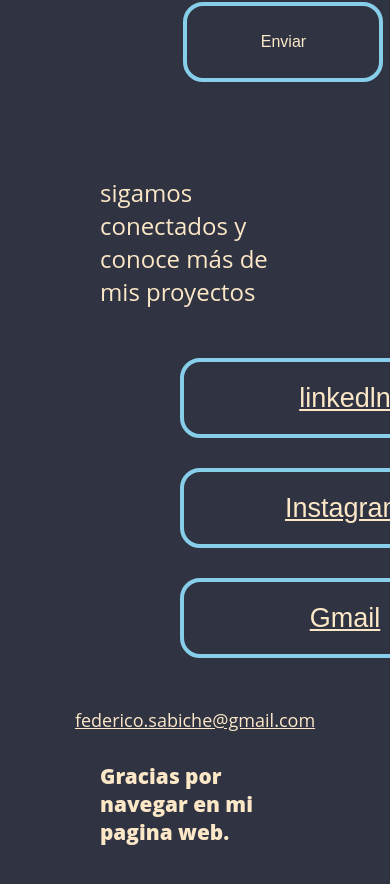
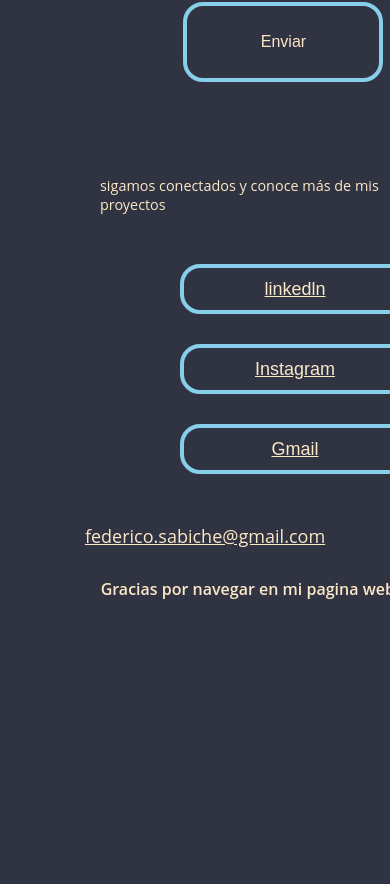
Before and after one commit to FedeSabi/Web-Page-de-Presentacion, a React (Create React App) app: page / in a window 390 px wide. Shown: the part 5527-6411 px from the top of the page. After the commit the page ends 6227 px from the top, so only its background shows below. Built offline with nearby package versions, Linux system fonts and the light colour scheme.

Commit message:
media footer

```diff
--- a/src/components/Footer/Footer.css
+++ b/src/components/Footer/Footer.css
@@ -55,11 +55,32 @@
     font-family: 'Open Sans', sans-serif;
 }
 @media (max-width:980px){
+   .sigamos{
+    font-size: 0.6em;
+    width: 300px;
+    display: flex;
+    flex-direction: row;
+
+   }
     .redes{
          display: flex;
          flex-direction: column;
         gap: 30px;
      }
-
-
+     .redes button{
+       justify-content: center;
+        width: 230px;
+        height: 50px;
+        font-size: 1em;
   }
+  .gmail{
+    margin-left: 20px;
+    justify-content: center;
+  }
+  .gracias{
+    width: 300px;
+    justify-content: center;
+    font-size: 1em;
+    font-weight: 600;
+  }
+}
```
